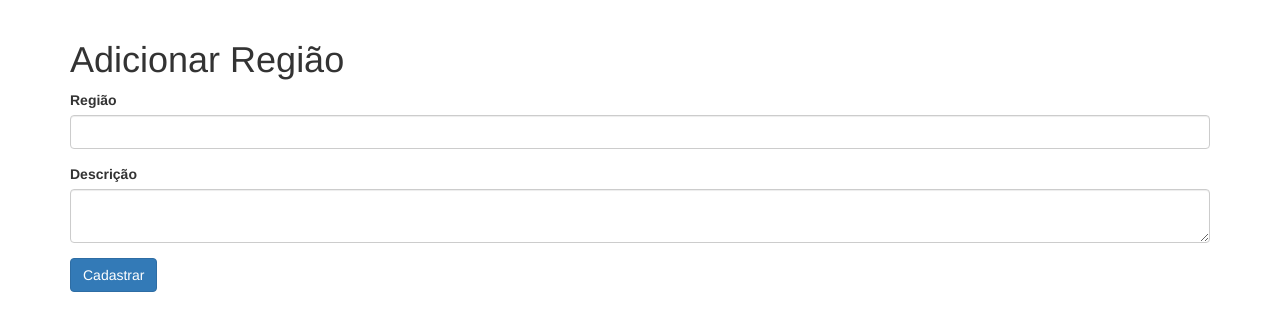
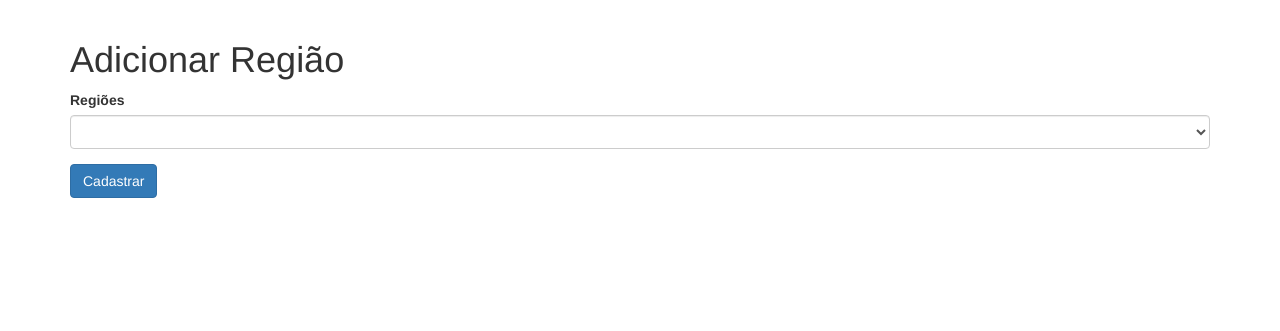
Before and after one commit to MateusMartins/agricultorizator, a Flask app: page /add_location in a window 1280 px wide. Shown: the part 52-383 px from the top of the page. Run offline with Flask 2, Linux system fonts and the light colour scheme; the visitor is signed in with stand-in values (Sample User, id 1); data that the repository does not hold is empty; some libraries are stand-ins or nearby versions.

Commit message:
Criação dos campos combo

```diff
--- a/app.py
+++ b/app.py
@@ -1,6 +1,6 @@
 from flask import Flask, render_template, flash, redirect, url_for, session, request, logging
 from flask_mysqldb import MySQL
-from wtforms import Form, StringField, TextAreaField, PasswordField, validators
+from wtforms import Form, StringField, TextAreaField, PasswordField, validators, SelectField
 from passlib.hash import sha256_crypt
 from functools import wraps
 import json
@@ -42,8 +42,6 @@ def index():
         return render_template('home.html', msg=msg)
     # Close connection
     cur.close()
-
-
 
 # locations
 @app.route('/locations')
@@ -198,23 +196,28 @@ def dashboard_location():
 
 # Location Form Class
 class LocationForm(Form):
-    state = StringField('Região', [validators.Length(min=1, max=200)])
-    descricao = TextAreaField('Descrição', [validators.Length(min=30)])
+    #state = StringField('Região', [validators.Length(min=1, max=200)])
+    state = SelectField('Regiões', coerce=str)
+    #descricao = TextAreaField('Descrição', [validators.Length(min=30)])
 
 # Add Location
 @app.route('/add_location', methods=['GET', 'POST'])
 @is_logged_in
 def add_location():
+    # Create cursor
+    cur = mysql.connection.cursor()
+
+    # Get locations
+    cur.execute("select wsnm from agua group by wsnm")
+    locations = cur.fetchall()
+
     form = LocationForm(request.form)
+    form.state.choices = [(key['wsnm'], key['wsnm']) for key in locations]
     if request.method == 'POST' and form.validate():
         state = form.state.data
-        descricao = form.descricao.data
-
-        # Create Cursor
-        cur = mysql.connection.cursor()
 
         # Execute
-        cur.execute("INSERT INTO locations(state, descricao, author) VALUES(%s, %s, %s)",(state, descricao, session['username']))
+        cur.execute("INSERT INTO locations(state, descricao, author) VALUES(%s, %s, %s)",(state, 'teste', session['username']))
 
         # Commit to DB
         mysql.connection.commit()
@@ -240,23 +243,25 @@ def edit_location(id):
     _ = cur.execute("SELECT * FROM locations WHERE id = %s", [id])
 
     location = cur.fetchone()
-    cur.close()
-    # Get form
+
+    # Get locations
+    cur.execute("select wsnm from agua group by wsnm")
+    locations = cur.fetchall()
+
     form = LocationForm(request.form)
+    form.state.choices = [(key['wsnm'], key['wsnm']) for key in locations]
 
     # Populate location form fields
     form.state.data = location['state']
-    form.descricao.data = location['descricao']
 
     if request.method == 'POST' and form.validate():
         state = request.form['state']
-        descricao = request.form['descricao']
 
         # Create Cursor
         cur = mysql.connection.cursor()
         app.logger.info(state)
         # Execute
-        cur.execute ("UPDATE locations SET state=%s, descricao=%s WHERE id=%s",(state, descricao, id))
+        cur.execute ("UPDATE locations SET state=%s, descricao=%s WHERE id=%s",(state, 'teste', id))
         # Commit to DB
         mysql.connection.commit()
 
--- a/templates/add_location.html
+++ b/templates/add_location.html
@@ -7,9 +7,6 @@
     <div class="form-group">
       {{ render_field(form.state, class_="form-control") }}
     </div>
-    <div class="form-group">
-      {{ render_field(form.descricao, class_="form-control", id="editor") }}
-    </div>
     <p><input class="btn btn-primary" type="submit" value="Cadastrar">
   </form>
 {% endblock %}
--- a/templates/edit_location.html
+++ b/templates/edit_location.html
@@ -7,9 +7,6 @@
     <div class="form-group">
       {{ render_field(form.state, class_="form-control") }}
     </div>
-    <div class="form-group">
-      {{ render_field(form.descricao, class_="form-control", id="editor") }}
-    </div>
     <p><input class="btn btn-primary" type="submit" value="Salvar">
   </form>
 {% endblock %}
```
